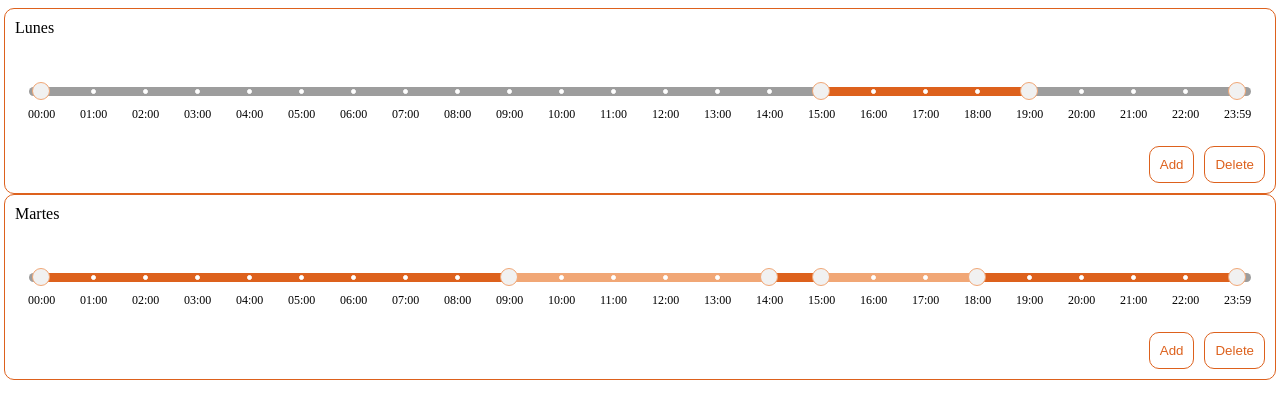
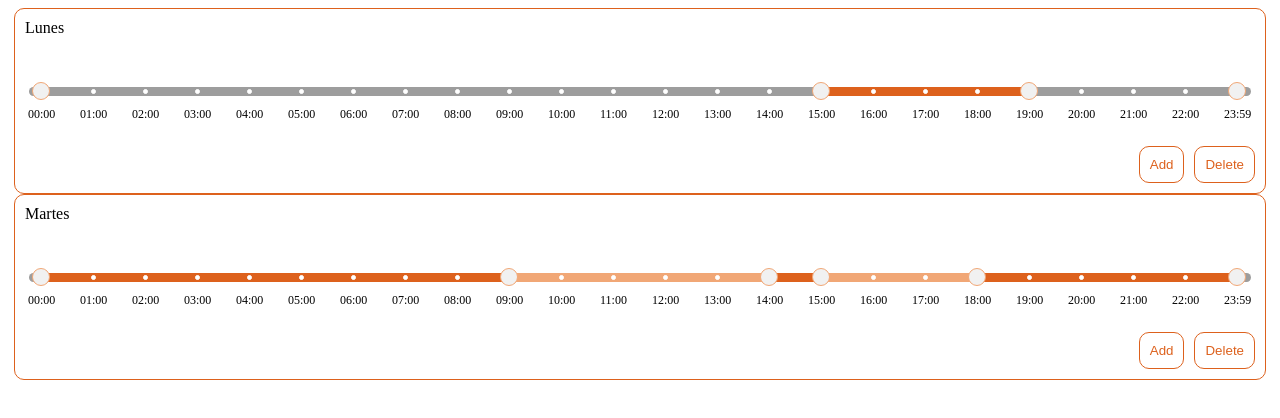
Before and after one commit to eliesser/multi-range-slider, a React (Vite) app: page / in a window 1280 px wide. Shown: the top 418 px of the page. Built offline with nearby package versions, Linux system fonts and the light colour scheme.

Commit message:
fix max-width

```diff
--- a/src/components/SliderMultiRangeHours/css/styles.css
+++ b/src/components/SliderMultiRangeHours/css/styles.css
@@ -8,7 +8,7 @@
     border: 0.063rem solid #dd611d;
     border-radius: 0.625rem;
     padding: 0.625rem;
-    max-width: 78.125rem;
+    max-width: 76.875rem;
     width: 100%;
 
     .slider {
```
